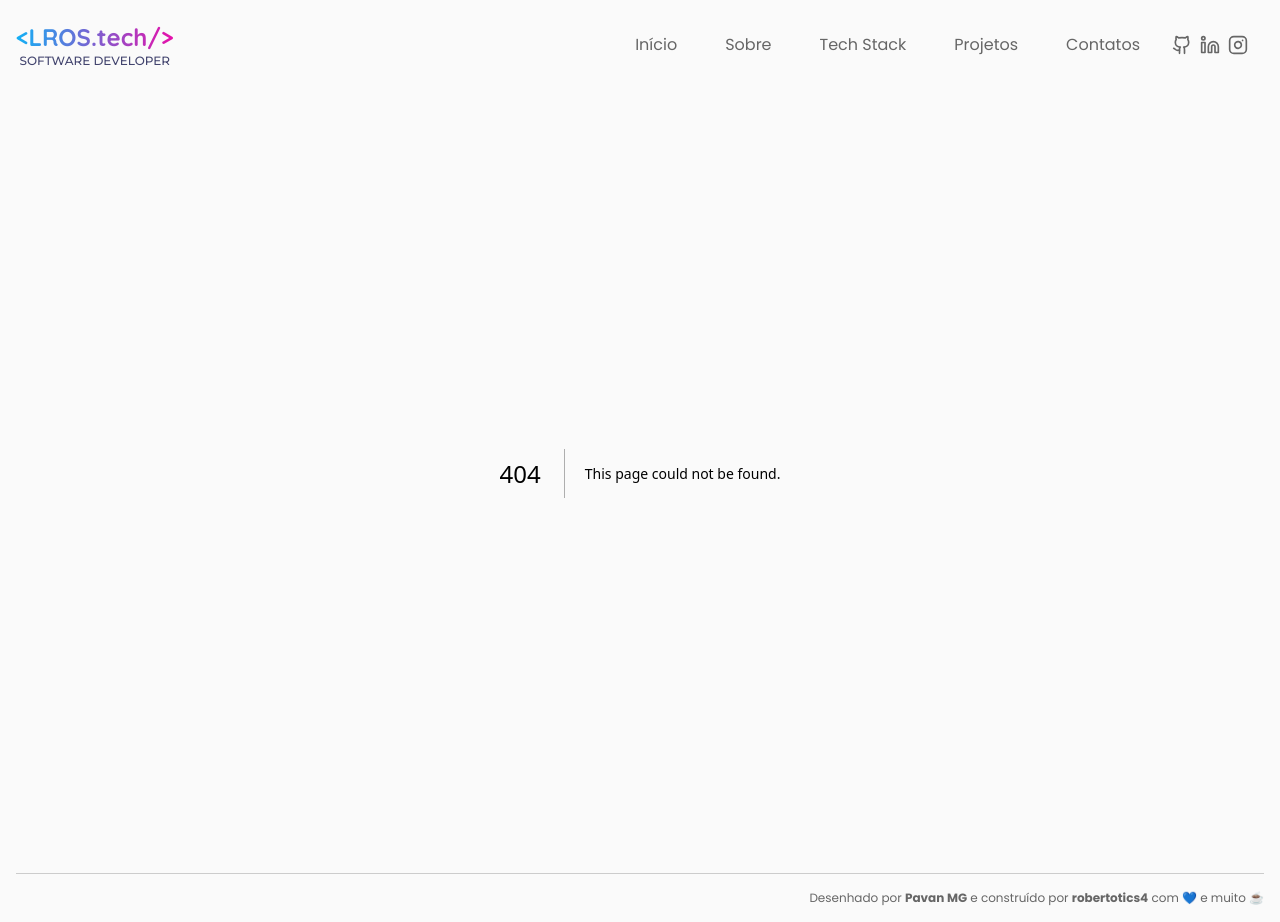
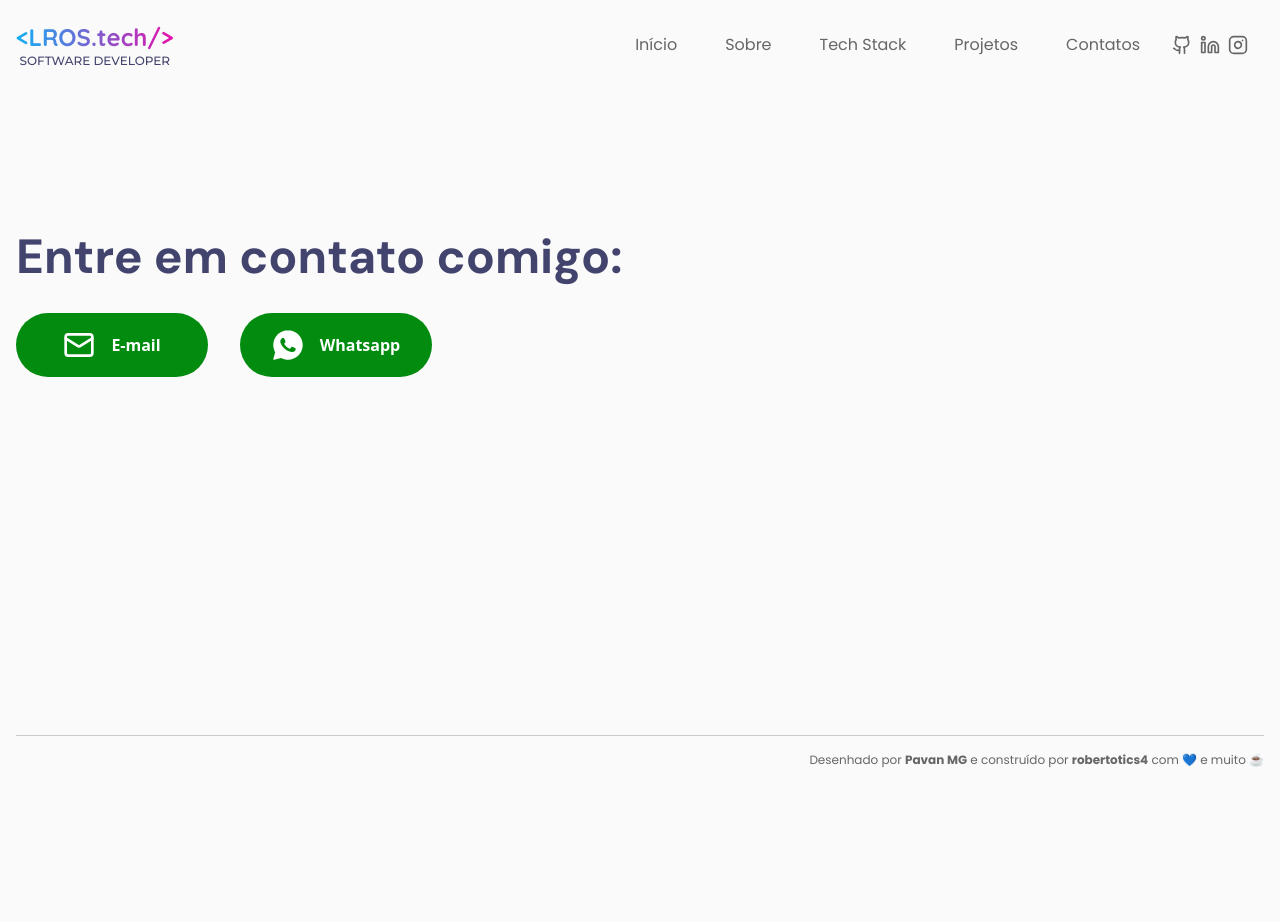
Before and after one commit to robertotics4/my-portifolio, a Next.js app: page /contact in a window 1280 px wide. Before the commit this address had no page. After the commit the page ends 800 px from the top, so only its background shows below. Built offline with nearby package versions, Linux system fonts and the light colour scheme.

Commit message:
feat: create contact page

```diff
--- /dev/null
+++ b/src/app/contact/page.tsx
@@ -0,0 +1,35 @@
+import Image from 'next/image'
+import { Title } from '@/components/Title'
+import whatsappIcon from '../../../public/assets/icons/whatsapp.svg'
+import { Mail } from 'lucide-react'
+import { ContactButton } from '@/components/ContactButton'
+
+export default function ContactPage() {
+  return (
+    <div className="mt-40 flex flex-col gap-8">
+      <Title text="Entre em contato comigo:" />
+
+      <div className="flex gap-8">
+        <ContactButton
+          title="E-mail"
+          url="mailto:robertooliveiragp@gmail.com?subject=Mensagem Importante - Portifólio LROS.tech"
+          gradientDirection="tr"
+          icon={<Mail className="h-8 w-8 text-white" />}
+        />
+
+        <ContactButton
+          title="Whatsapp"
+          url="https://wa.me/+559881918733/?text=Olá,%20estou%20entrando%20em%20contato%20via%20seu%20site"
+          gradientDirection="tl"
+          icon={
+            <Image
+              src={whatsappIcon}
+              alt="Ícone do Whatsapp"
+              className="h-8 w-8"
+            />
+          }
+        />
+      </div>
+    </div>
+  )
+}
--- /dev/null
+++ b/src/components/ContactButton.tsx
@@ -0,0 +1,25 @@
+import { ReactElement } from 'react'
+
+type ContactButtonProps = {
+  url: string
+  title: string
+  icon: ReactElement
+  gradientDirection?: 'r' | 'l' | 'tr' | 'tl' | 'br' | 'bl'
+}
+
+export function ContactButton({
+  url,
+  icon,
+  title,
+  gradientDirection = 'r',
+}: ContactButtonProps) {
+  return (
+    <a
+      href={url}
+      className={`flex w-48 items-center justify-center gap-4 rounded-full bg-port-green-800 bg-gradient-to-${gradientDirection} from-port-blue-400 to-port-pink-400 p-4 font-semibold text-white transition-all duration-1000`}
+    >
+      {icon}
+      {title}
+    </a>
+  )
+}
--- a/tailwind.config.ts
+++ b/tailwind.config.ts
@@ -19,6 +19,7 @@ const config: Config = {
         'port-blue-800': '#42446E',
         'port-green-50': '#D7FFE0',
         'port-green-800': '#018C0F',
+        'port-green-850': '#005C4B',
       },
       borderRadius: {
         '2.5xl': '1.25rem',
```
Also changed, not shown: public/assets/icons/whatsapp.svg (added).
